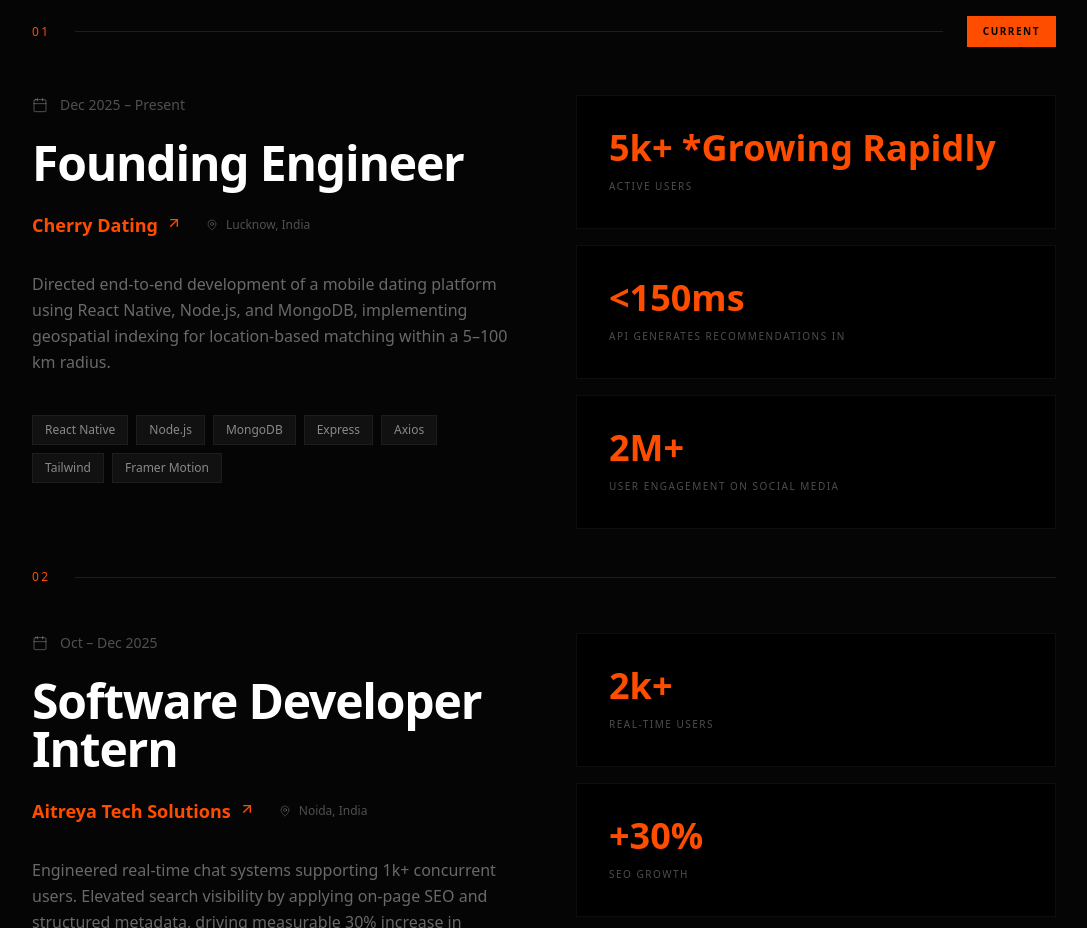
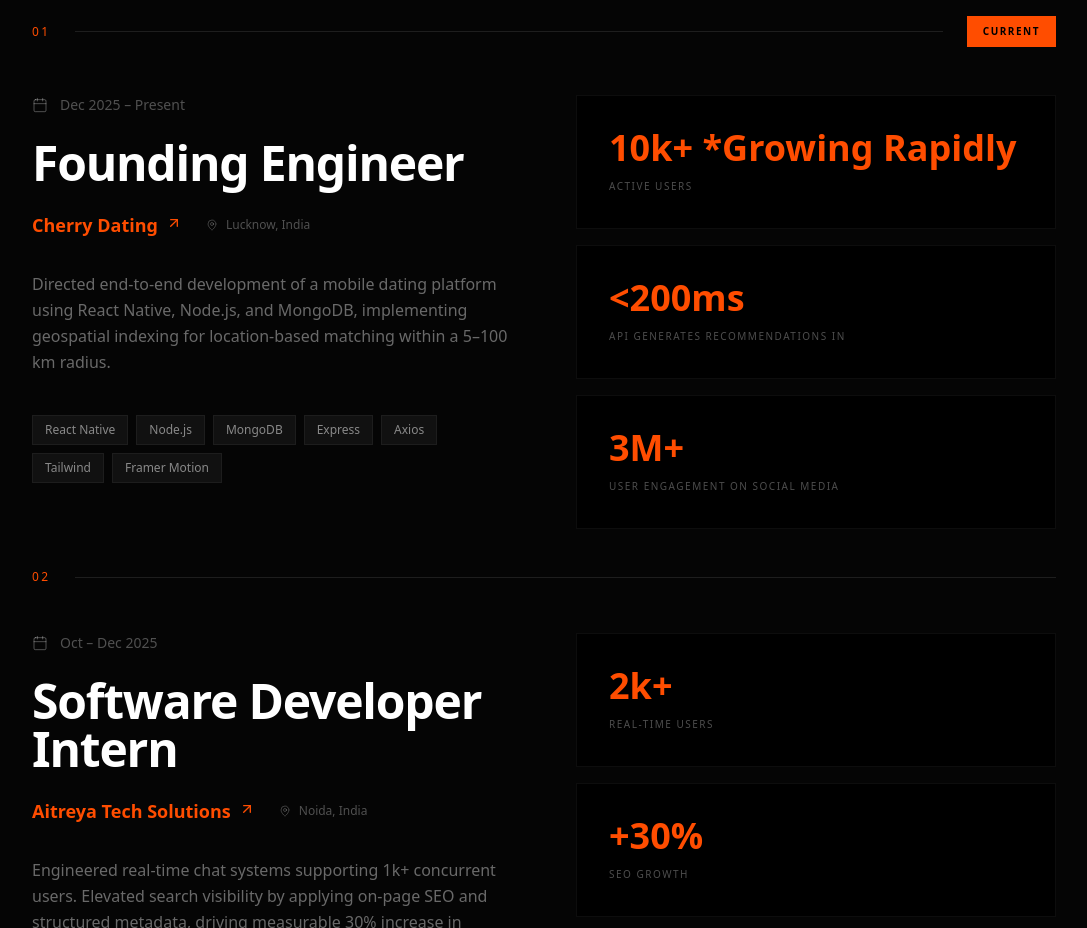
Before and after one commit to aakarsh12x/PortfolioV2, a Next.js app: page / in a window 1280 px wide. Shown: the part 1040-1968 px from the top of the page, without its empty margins (96-1183 px from the left). Built offline with nearby package versions, Linux system fonts and the light colour scheme.

Commit message:
Update portfolio metrics and user engagement data

```diff
--- a/src/data/portfolio.ts
+++ b/src/data/portfolio.ts
@@ -14,9 +14,9 @@
         current: true,
         description: "Directed end-to-end development of a mobile dating platform using React Native, Node.js, and MongoDB, implementing geospatial indexing for location-based matching within a 5–100 km radius.",
         metrics: [
-            { value: "5k+ *Growing Rapidly", label: "Active Users" },
-            { value: "<150ms", label: "API Generates Recommendations in" },
-            { value: "2M+", label: "User Engagement On Social Media" },
+            { value: "10k+ *Growing Rapidly", label: "Active Users" },
+            { value: "<200ms", label: "API Generates Recommendations in" },
+            { value: "3M+", label: "User Engagement On Social Media" },
         ],
         tech: ["React Native", "Node.js", "MongoDB", "Express", "Axios", "Tailwind", "Framer Motion"],
     },
```
